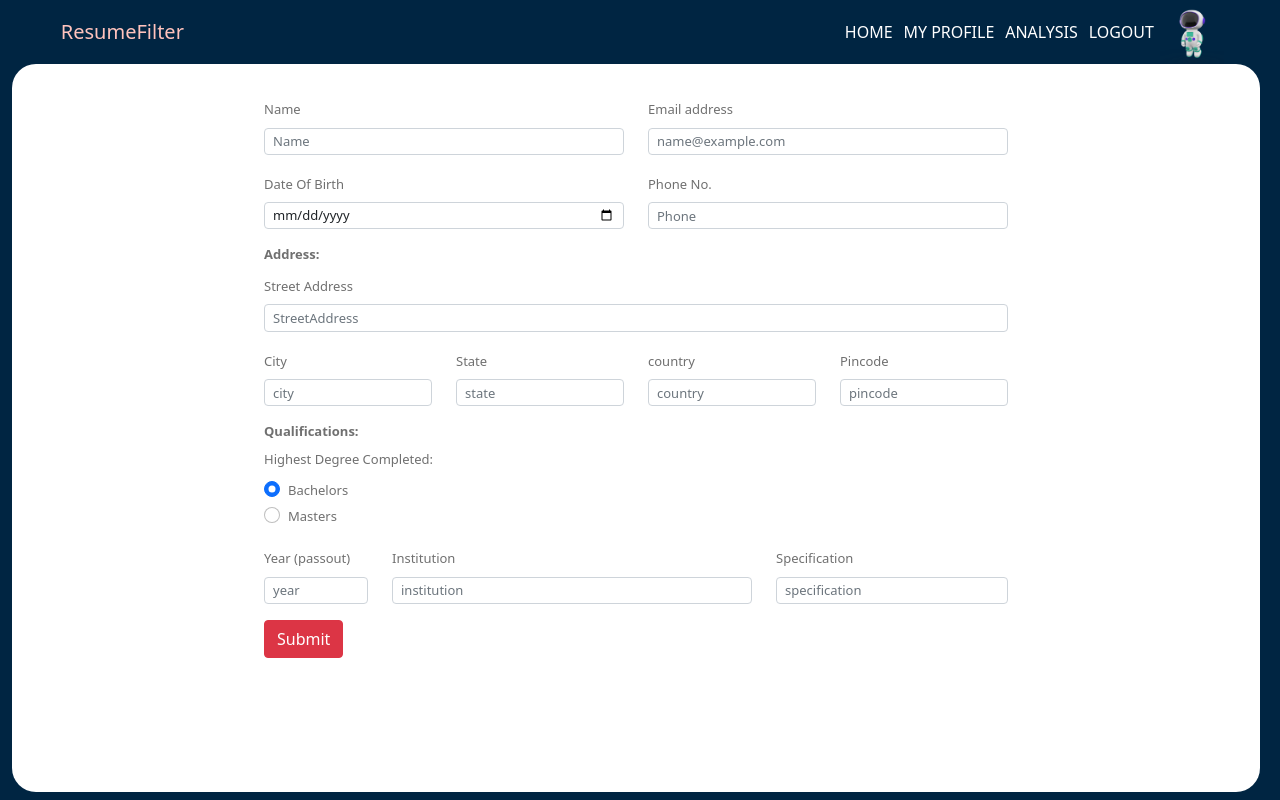
After one commit to PiyushGuptaAndroid/ResumeForIt, a Django app: page /studentRegistration in a window 1280 px wide. The commit adds this page. Run offline with Django 3.2, Linux system fonts and the light colour scheme; some libraries are stand-ins or nearby versions.

Commit message:
student registration form

```diff
--- /dev/null
+++ b/static/css/studentPortal/studentRegistration.css
@@ -0,0 +1,34 @@
+:root {
+    --baseColor: #002542;
+    --bgcolor1: #ffc3bd;
+    --bgcolor2: #eeeeee;
+    --hoverColor: #4a8abb;
+}
+
+form {
+
+    width: 60vw;
+}
+
+.register-block {
+    display: flex;
+    justify-content: center;
+    margin-top: 2rem;
+}
+
+.form-control {
+    padding: 0.5rem;
+    height: 1.7rem;
+    font-size: small;
+}
+
+label{
+    font-size: small;
+    color: rgb(112, 112, 112);
+}
+y
+.rows{
+    display: flex;
+    flex-wrap: nowrap;
+    flex-direction: row;
+}
--- a/static/js/studentPortal/studentDashboard.js
+++ b/static/js/studentPortal/studentDashboard.js
@@ -1,3 +1,6 @@
 function startQuiz() {
     location.href ="startquiz";
 }
+function register() {
+    location.href ="studentRegistration";
+}
--- a/studentPortal/urls.py
+++ b/studentPortal/urls.py
@@ -6,4 +6,5 @@ urlpatterns = [
     path('quiz', views.quiz, name='index'),
     path('endquiz', views.endquiz, name='index'),
     path('loggedInAsStudent', views.studentDashboard, name='index'),
+    path('studentRegistration', views.studentRegistration, name='index'),
 ]
--- a/studentPortal/views.py
+++ b/studentPortal/views.py
@@ -24,3 +24,9 @@ def endquiz(request):
 
 def studentDashboard(request):
     return render(request, 'studentPortal/studentDashboard.html')
+
+
+def studentRegistration(request):
+    if(request.method == "POST"):
+        print(request.POST)
+    return render(request, 'studentPortal/studentRegistration.html')
--- a/templates/studentPortal/studentDashboard.html
+++ b/templates/studentPortal/studentDashboard.html
@@ -27,9 +27,9 @@
         data-bs-parent="#accordionFlushExample"
       >
         <div class="accordion-body">
-          Placeholder content for this accordion, which is intended to
-          demonstrate the <code>.accordion-flush</code> class. This is the first
-          item's accordion body.
+          <button class="register-btn" onclick="register()">
+            Register
+          </button>
         </div>
       </div>
     </div>
--- /dev/null
+++ b/templates/studentPortal/studentRegistration.html
@@ -0,0 +1,166 @@
+<!DOCTYPE html> {% extends 'studentPortal/baseStudent.html' %} {% load static %}
+{% block header_block %}
+<link
+  rel="stylesheet"
+  href="{% static 'css/studentPortal/studentRegistration.css' %}"
+/>
+{% endblock %} {% block body_block %}
+<div class="container-fluid register-block">
+  <form class="row needs-validation" novalidate method = "POST" action = "/studentRegistration">
+    {% csrf_token %}
+  <div class="mb-3 col-6">
+      <label for="NmaeInput" class="form-label">Name</label>
+      <input type = "text" class="form-control" id="NmaeInput" placeholder="Name" name="name" required></input>
+    </div>
+    <div class="mb-3 col-6">
+      <label for="EmailAddressInput" class="form-label">Email address</label>
+      <input
+        type="email"
+        class="form-control"
+        id="EmailAddressInput"
+        placeholder="name@example.com"
+        name="email"
+        required
+      />
+      <div class="invalid-feedback">Incorrect email address</div>
+    </div>
+
+    <div class="mb-3 col-6">
+      <label for="BirthdayInput" class="form-label">Date Of Birth</label>
+      <input type="date" id="BirthdayInput" class="form-control" name="DOB"
+        required>
+      <div class="invalid-feedback">Date of birth is Required</div>
+    </div>
+
+    <div class="mb-3 col-6">
+      <label for="PhoneInput" class="form-label">Phone No. </label>
+      <input type="tel" id="PhoneInput" class="form-control" name="phone" placeholder="Phone"
+        required>
+      <div class="invalid-feedback">Phone No. is required</div>
+    </div>
+
+    {% comment %} Address {% endcomment %}
+
+    <label for="Adrress" class="form-label"><b>Address:</b></label>
+    <div class="mb-3 col-12">
+          <label for="StreetAddressInput" class="form-label">Street Address</label>
+          <input type="text" id="StreetAddressInput" class="form-control" name="StreetAddress" placeholder="StreetAddress"
+            required>
+          <div class="invalid-feedback">Street Address is Required</div>
+    </div>
+
+        <div class="mb-3 col-3">
+          <label for="cityInput" class="form-label">City</label>
+          <input type="text" id="cityInput" class="form-control" name="city" placeholder="city"
+            required>
+          <div class="invalid-feedback">City is Required</div>
+        </div>
+
+        <div class="mb-3 col-3">
+          <label for="stateInput" class="form-label">State</label>
+          <input type="text" id="stateInput" class="form-control" name="state" placeholder="state"
+            required>
+          <div class="invalid-feedback">State is Required</div>
+        </div>
+
+        <div class="mb-3 col-3">
+          <label for="countryInput" class="form-label">country</label>
+          <input type="text" id="countryInput" class="form-control" name="country" placeholder="country"
+            required>
+          <div class="invalid-feedback">Country is Required</div>
+        </div>
+        <div class="mb-3 col-3">
+          <label for="pincodeInput" class="form-label">Pincode</label>
+          <input type="text" id="pincodeInput" class="form-control" name="pincode" placeholder="pincode"
+            required>
+          <div class="invalid-feedback">Pincode is Required</div>
+        </div>
+
+{% comment %} Qualifications {% endcomment %}
+
+    <label for="qualifications" class="form-label"><b>Qualifications:</b> </label>
+    <label for="highestDegreeCompleted" class="form-label">Highest Degree Completed: </label>
+    <div class="mb-3 col-12">
+      <div class="form-check">
+        <input
+          class="form-check-input"
+          type="radio"
+          name="highestDegree"
+          id="bachelors"
+          value = "Bachelors"
+          checked
+        />
+        <label class="form-check-label" for="bachelors"> Bachelors </label>
+      </div>
+
+      <div class="form-check">
+        <input
+          class="form-check-input"
+          type="radio"
+          name="highestDegree"
+          id="masters"
+          value = "Masters"
+        />
+        <label class="form-check-label" for="masters"> Masters </label>
+      </div>
+    </div>
+
+    <div class="mb-3 col-2">
+      <label for="yearOfDegreeCompletedInput" class="form-label">Year (passout)</label>
+          <input type="text" id="yearOfDegreeCompletedInput" class="form-control" name="yearOfDegreeCompleted" placeholder="year"
+            required>
+          <div class="invalid-feedback">Year is Required</div>
+    </div>
+
+    <div class="mb-3 col-6">
+      <label for="institutionInput" class="form-label">Institution </label>
+          <input type="text" id="institutionInput" class="form-control" name="institution" placeholder="institution"
+            required>
+          <div class="invalid-feedback">Institution is Required</div>
+    </div>
+
+    <div class="mb-3 col-4">
+      <label for="specificationInput" class="form-label">Specification </label>
+          <input type="text" id="specificationInput" class="form-control" name="specification" placeholder="specification"
+            required>
+          <div class="invalid-feedback">Specification is Required</div>
+    </div>
+
+    <div class="col-12">
+      <button class="btn btn-danger" type="submit">Submit</button>
+    </div>
+  </form>
+</div>
+{% endblock %} {% block script_block%}
+<!-- Optional JavaScript -->
+<!-- Popper.js first, then Bootstrap JS -->
+<script
+  src="https://cdn.jsdelivr.net/npm/popper.js@1.16.0/dist/umd/popper.min.js"
+  integrity="sha384-Q6E9RHvbIyZFJoft+2mJbHaEWldlvI9IOYy5n3zV9zzTtmI3UksdQRVvoxMfooAo"
+  crossorigin="anonymous"
+></script>
+<script
+  src="https://stackpath.bootstrapcdn.com/bootstrap/5.0.0-alpha1/js/bootstrap.min.js"
+  integrity="sha384-oesi62hOLfzrys4LxRF63OJCXdXDipiYWBnvTl9Y9/TRlw5xlKIEHpNyvvDShgf/"
+  crossorigin="anonymous"
+></script>
+
+<script>
+  var forms = document.querySelectorAll(".needs-validation");
+
+  Array.prototype.slice.call(forms).forEach(function (form) {
+    form.addEventListener(
+      "submit",
+      function (event) {
+        if (!form.checkValidity()) {
+          event.preventDefault();
+          event.stopPropagation();
+        }
+
+        form.classList.add("was-validated");
+      },
+      false
+    );
+  });
+</script>
+{% endblock %}
```
Also changed, not shown: static/css/studentPortal/studentDashboard.css (+12 -3 lines).
